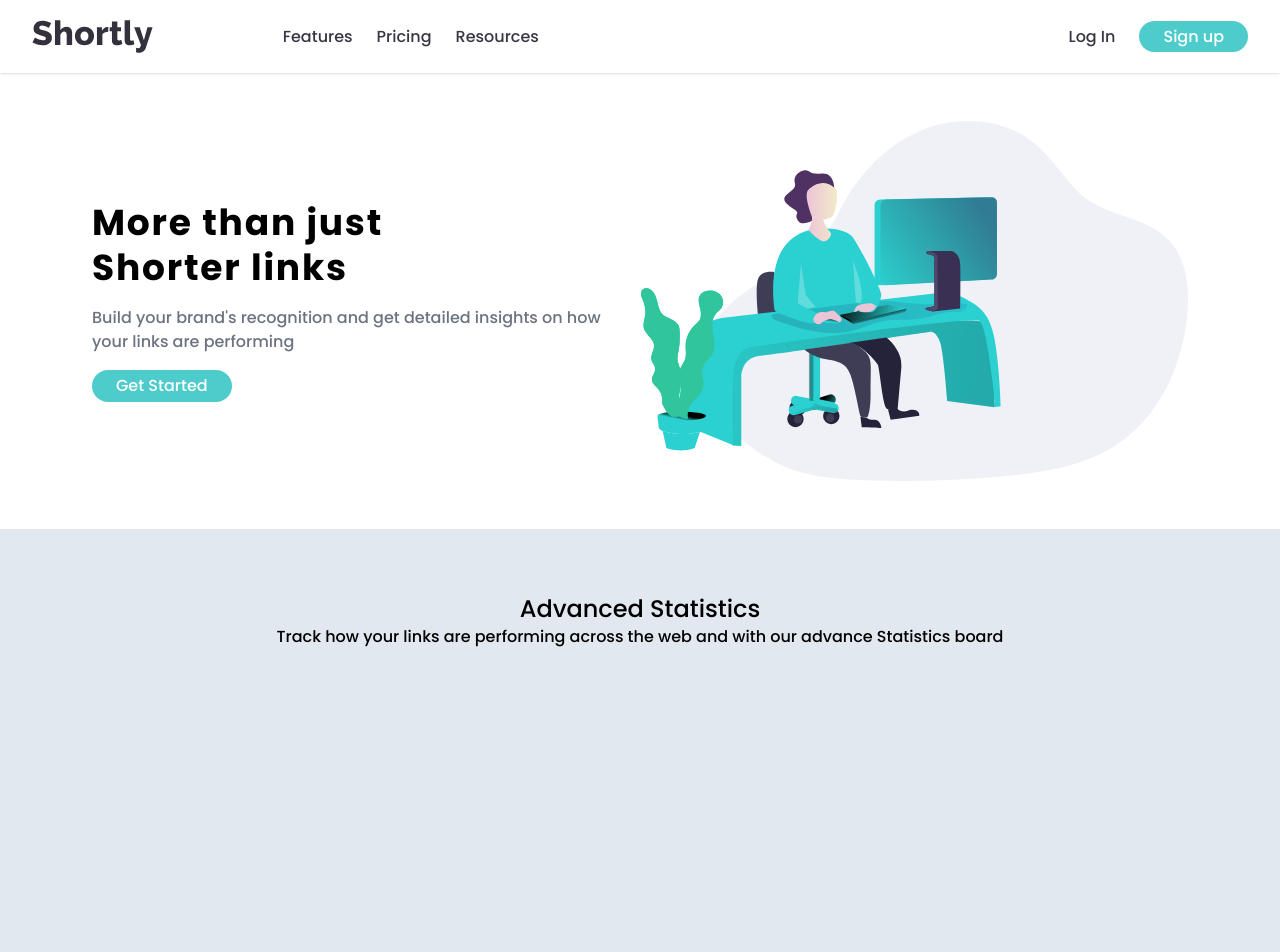
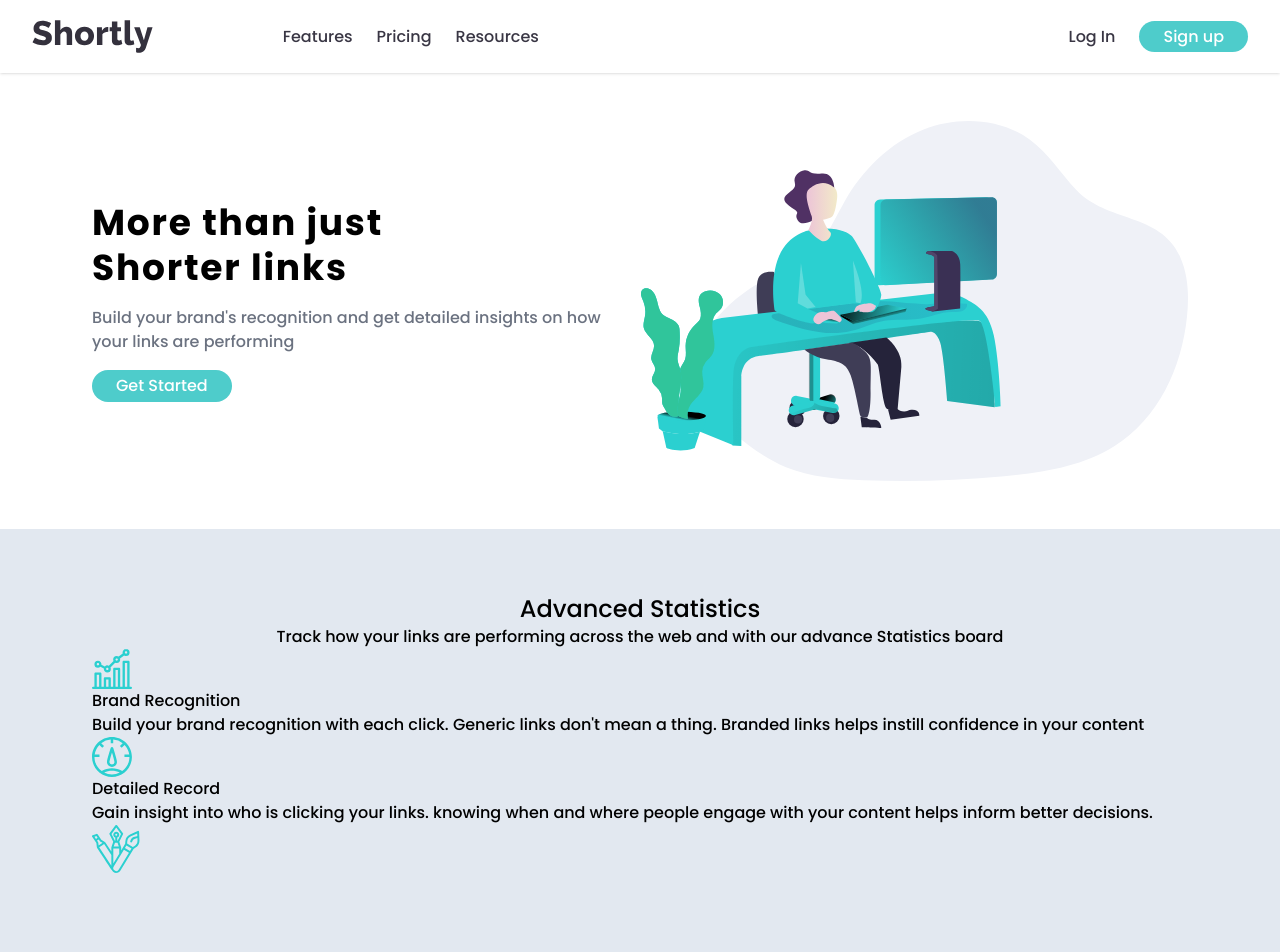
Before and after one commit to Alice2212/url-shortening-app, a React (Create React App) app: page / in a window 1280 px wide. Shown: the top 952 px of the page. Built offline with nearby package versions, Linux system fonts and the light colour scheme.

Commit message:
advance section updated

```diff
--- a/src/components/Advance.jsx
+++ b/src/components/Advance.jsx
@@ -17,7 +17,28 @@ const Advance = () => {
             </p>
           </div>
           {/* advance cards */}
-          <div></div>
+          <div>
+          {/* card one */}
+            <div>
+              <img src={brandImg} alt="brand image"/>
+              <h2>Brand Recognition</h2>
+              <p>Build your brand recognition with each click. Generic links don't mean a thing. Branded links helps instill confidence in your content</p>
+            </div>
+          </div>
+
+          {/* card two */}
+          <div>
+            <img src={detailImg} alt="detail image"  />
+            <h2>
+              Detailed Record
+            </h2>
+            <p>Gain insight into who is clicking your links. knowing when and where people engage with your content helps inform better decisions.</p>
+          </div>
+
+          {/* card three */}
+          <div>
+            <img src={customizableImg} alt="customizable image" />
+          </div>
         </div>
       </section>
     </>
```
